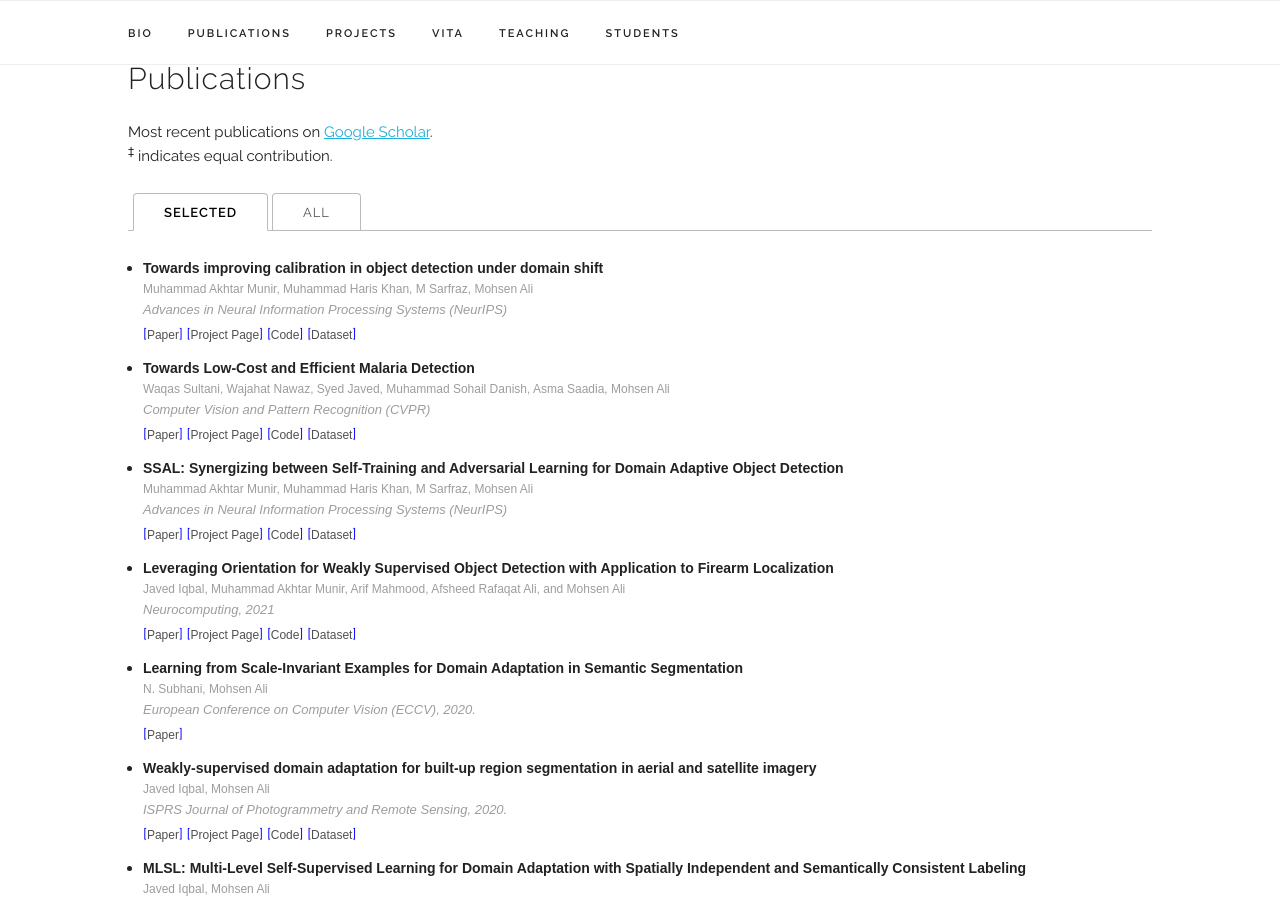
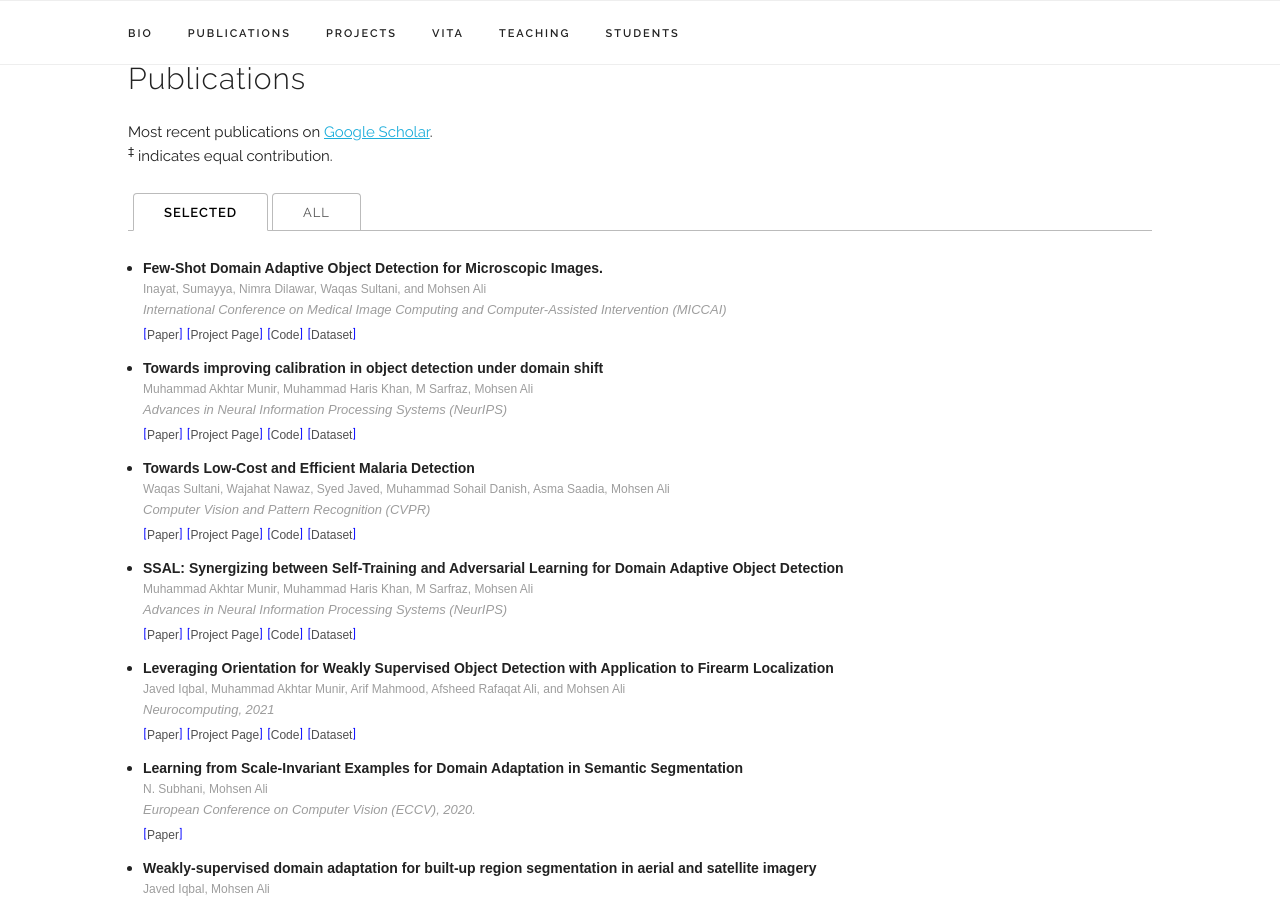
Before and after one commit to mohsenali/mohsenali.github.io, a Jekyll site: the page built from index.html, in a window 1280 px wide and 900 px high, scrolled down 1303 px. Built offline with Jekyll 4.4.1, drawn with Linux system fonts in a browser that asks for light colours; some web fonts are replaced.

Commit message:
Update publications.yaml

```diff
--- a/_data/publications.yaml
+++ b/_data/publications.yaml
@@ -1,4 +1,14 @@
 papers:
+  - title: "Few-Shot Domain Adaptive Object Detection for Microscopic Images."
+    authors: "Inayat, Sumayya, Nimra Dilawar, Waqas Sultani, and Mohsen Ali"
+    venue: "International Conference on Medical Image Computing and Computer-Assisted Intervention (MICCAI)"
+    paper_pdf: "https://openreview.net/pdf?id=a7YeDeacHpL"
+    page: "https://im.itu.edu.pk/few-shot-daodmi/"
+    code: "https://github.com/intelligentMachines-ITU/Few-Shot-Domain-Adaptive-Object-Detection-MICCIA-2024"
+    dataset: "not available"
+    year: "2024"
+    selected: y
+
   - title: "Towards improving calibration in object detection under domain shift"
     authors: "Muhammad Akhtar Munir, Muhammad Haris Khan, M Sarfraz, Mohsen Ali"
     venue: "Advances in Neural Information Processing Systems (NeurIPS)"
```
